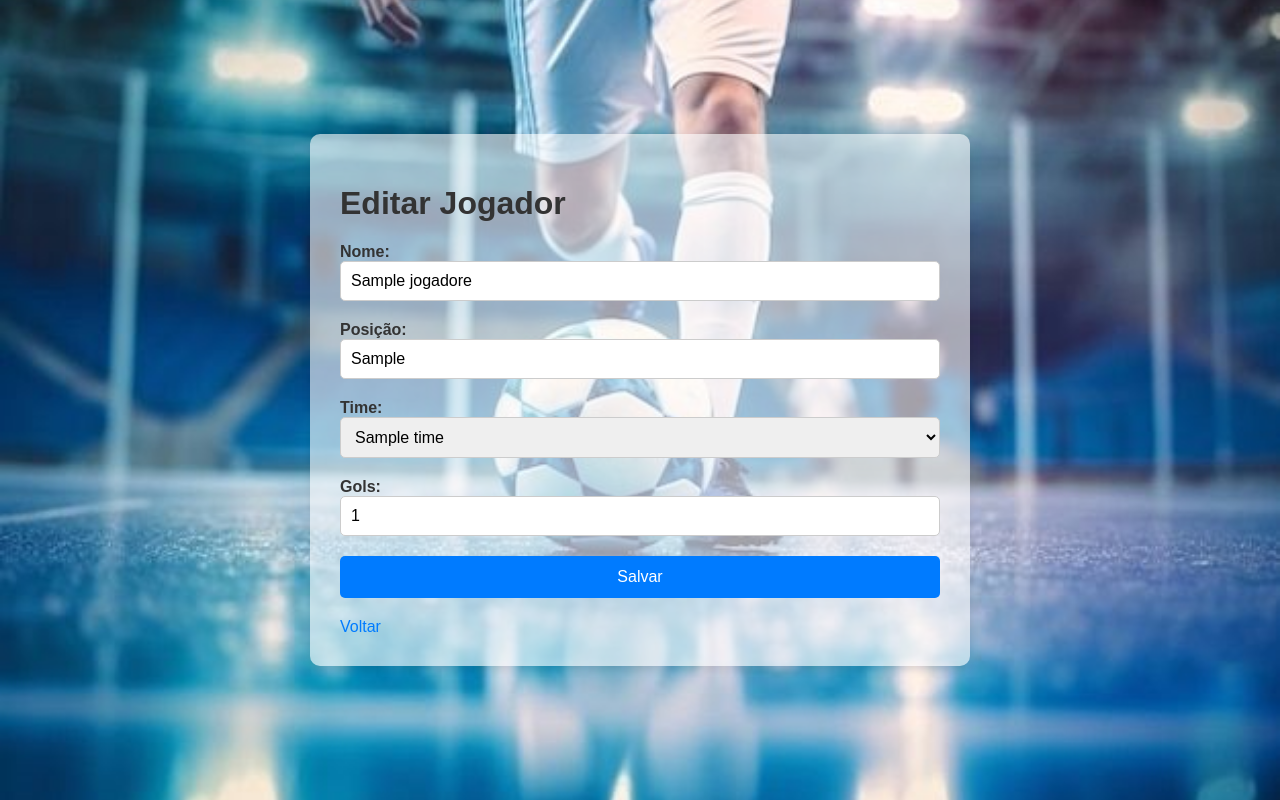
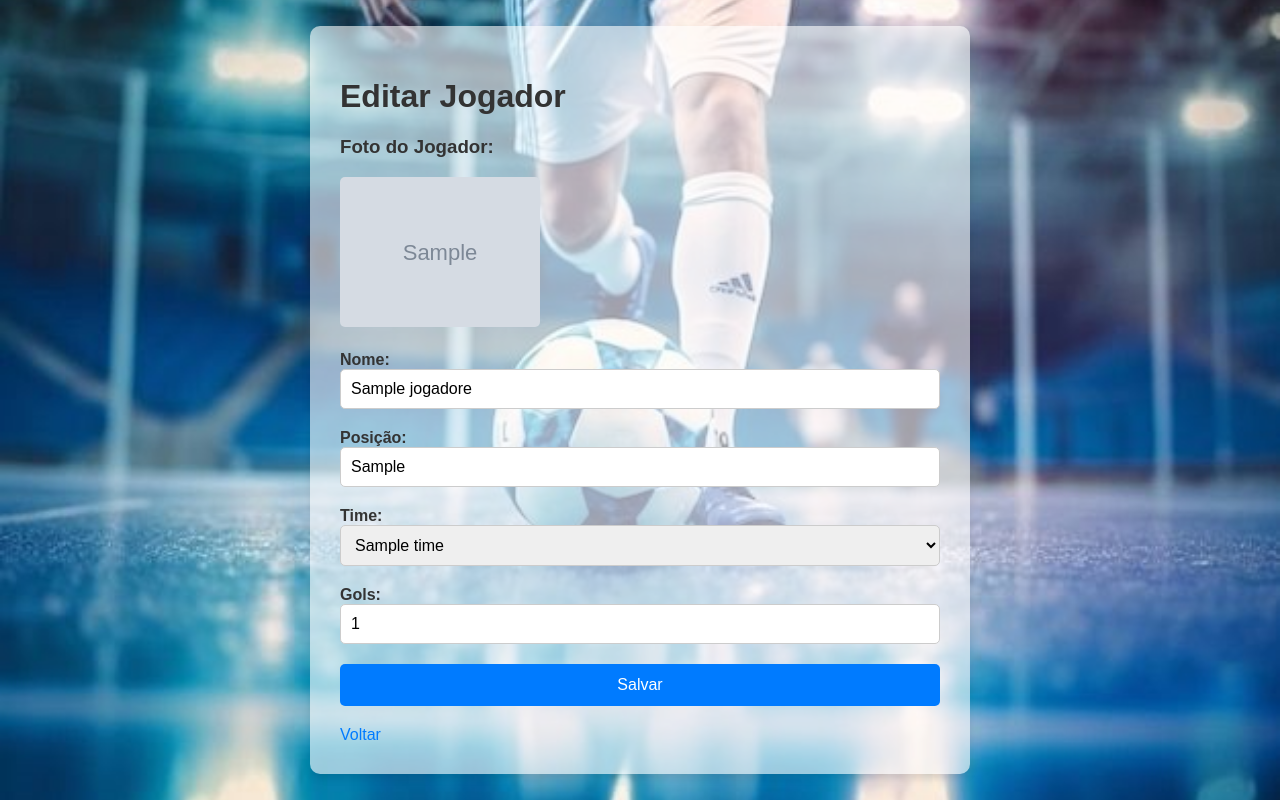
Before and after one commit to vini-21samuel/CRUD_Campeonatobr, a FastAPI app: page /jogadores/editar/1 in a window 1280 px wide. Run offline with FastAPI, Linux system fonts and the light colour scheme; tables that the repository leaves empty hold one stand-in row (values such as "Sample post"); grey boxes marked "Sample" are stand-in pictures.

Commit message:
alinhando rotas com bug

```diff
--- a/Projeto/app/models.py
+++ b/Projeto/app/models.py
@@ -35,7 +35,9 @@ class Jogador(Base):
     nome = Column(String)
     posicao = Column(String)
     gols = Column(Integer, default=0)
-    time_id = Column(Integer, ForeignKey('times.id'))  # Chave estrangeira para 'times'
+    foto_url = Column(String, nullable=True)
+    time_id = Column(Integer, ForeignKey('times.id'))
+
 
     # Relacionamento com time
     time = relationship("Time", back_populates="jogadores")
--- a/Projeto/app/routes/jogadores.py
+++ b/Projeto/app/routes/jogadores.py
@@ -38,11 +38,20 @@ async def salvar_adicao_jogador(
     nome: str = Form(...),
     posicao: str = Form(...),
     time_id: int = Form(None),
+    gols: int = Form(...),
     db: Session = Depends(get_db)
 ):
-    novo_jogador = models.Jogador(nome=nome, posicao=posicao, time_id=time_id)
+    # Criar o jogador no banco de dados
+    novo_jogador = models.Jogador(
+        nome=nome,
+        posicao=posicao,
+        time_id=time_id,
+        gols=gols,
+        foto_url=None  # Remover a parte de foto
+    )
     db.add(novo_jogador)
     db.commit()
+
     return RedirectResponse(url="/jogadores", status_code=303)
 
 # Rota HTML: Atualizar Jogador
@@ -63,29 +72,30 @@ async def salvar_edicao_jogador(
     nome: str = Form(...),
     posicao: str = Form(...),
     time_id: int = Form(None),
-    gols: int = Form(...),  # Novo campo de gols
+    gols: int = Form(...),
     db: Session = Depends(get_db)
 ):
     jogador = db.query(models.Jogador).filter(models.Jogador.id == jogador_id).first()
     if not jogador:
         raise HTTPException(status_code=404, detail="Jogador não encontrado")
 
+    # Atualizar os dados do jogador
     jogador.nome = nome
     jogador.posicao = posicao
     jogador.time_id = time_id
-    jogador.gols = gols  # Atualiza os gols
+    jogador.gols = gols
 
     db.commit()
     return RedirectResponse(url="/jogadores", status_code=303)
 
-# Rota HTML: Excluir Jogador
-@router.post("/deletar/{jogador_id}")
+# Rota para deletar um jogador
+@router.post("/deletar/{jogador_id}", response_class=HTMLResponse)
 async def deletar_jogador(jogador_id: int, db: Session = Depends(get_db)):
     jogador = db.query(models.Jogador).filter(models.Jogador.id == jogador_id).first()
     if not jogador:
-        raise HTTPException(
-            status_code=404, detail="Jogador não encontrado para exclusão."
-        )
+        raise HTTPException(status_code=404, detail="Jogador não encontrado")
+
     db.delete(jogador)
     db.commit()
+
     return RedirectResponse(url="/jogadores", status_code=303)
--- a/Projeto/app/templates/form_jogadores.html
+++ b/Projeto/app/templates/form_jogadores.html
@@ -120,6 +120,16 @@
         a:hover {
             text-decoration: underline;
         }
+
+        /* Estilo para a exibição da foto */
+        .foto-jogador {
+            margin-bottom: 20px;
+        }
+
+        .foto-jogador img {
+            max-width: 200px;
+            border-radius: 5px;
+        }
     </style>
 </head>
 <body>
@@ -127,11 +137,18 @@
         <h1>{{ titulo }}</h1>
 
         <!-- Ajuste o action do formulário para usar a ação correta -->
-        <form action="{{ acao }}" method="post">
+        <form action="{{ acao }}" method="post" enctype="multipart/form-data">
 
             <!-- Campo oculto para indicar o método PUT (apenas para edição) -->
             {% if jogador %}
                 <input type="hidden" name="_method" value="PUT">
+                <!-- Exibição da foto do jogador, se existir -->
+                {% if jogador.foto_url %}
+                    <div class="foto-jogador">
+                        <h3>Foto do Jogador:</h3>
+                        <img src="{{ jogador.foto_url }}" alt="Foto do jogador">
+                    </div>
+                {% endif %}
             {% endif %}
 
             <div class="form-section">
--- a/Projeto/app/templates/jogadores.html
+++ b/Projeto/app/templates/jogadores.html
@@ -34,7 +34,10 @@
                 <td>{{ jogador.gols }}</td>
                 <td>
                     <a href="/jogadores/editar/{{ jogador.id }}" class="edit">Editar</a>
+
+                    <!-- Formulário de Exclusão -->
                     <form action="/jogadores/deletar/{{ jogador.id }}" method="post" style="display: inline;">
+                        <input type="hidden" name="_method" value="DELETE">
                         <button type="submit" class="delete" onclick="return confirm('Tem certeza que deseja excluir?')">Excluir</button>
                     </form>
                 </td>
```
Also changed, not shown: Projeto/app/templates/partidas.html (line endings or trailing spaces).
